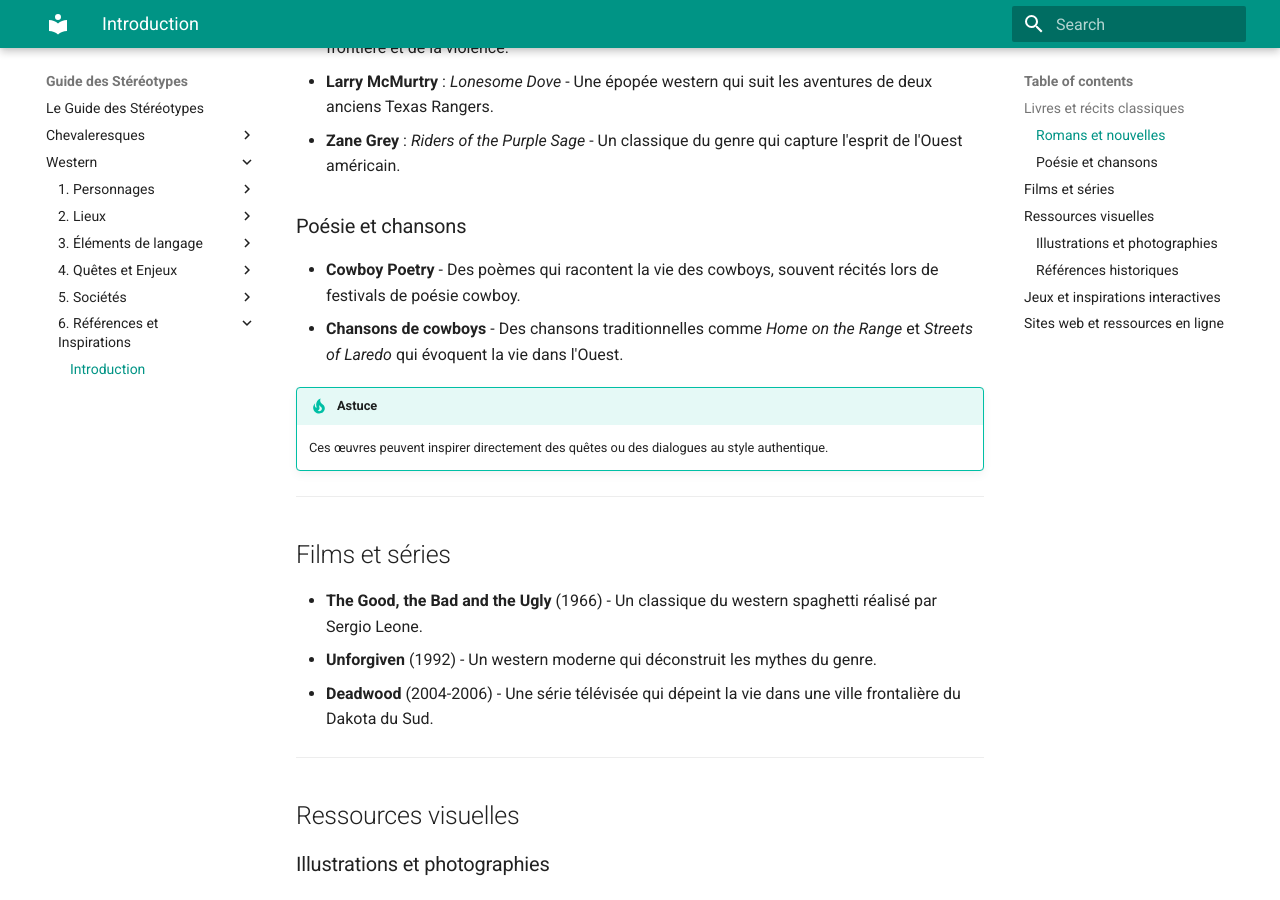
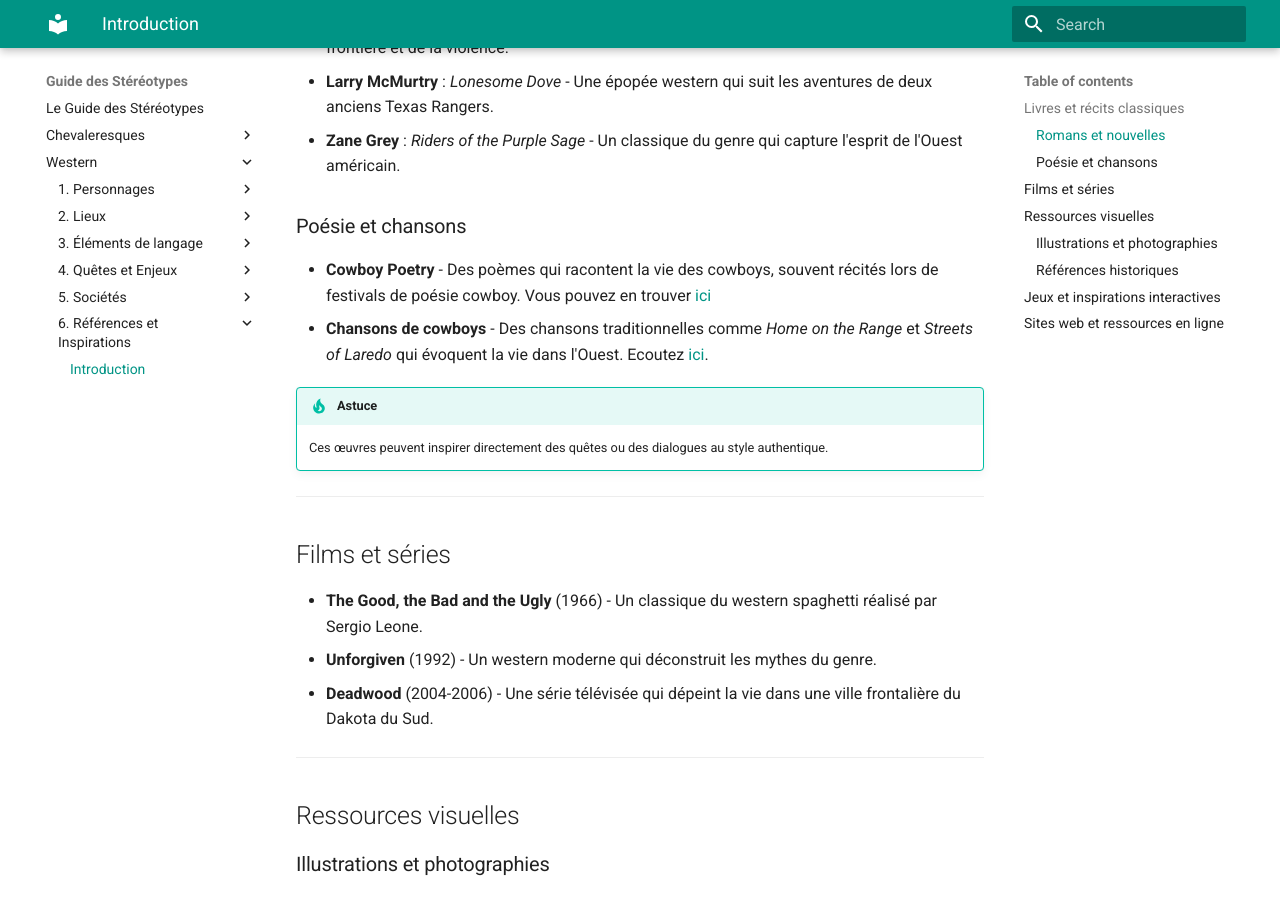
Before and after one commit to FlorianDufour/guide_stereo_impro, an MkDocs documentation site: the page built from docs/Western/6. Références et Inspirations/index.md, in a window 1280 px wide and 900 px high, scrolled down 410 px. Built offline with MkDocs 1.6.1 and Material for MkDocs 9.7.7, drawn with Linux system fonts in a browser that asks for light colours; some of the changed text lies outside the part shown.

Commit message:
improve reference

```diff
--- a/docs/Western/6. Références et Inspirations/index.md
+++ b/docs/Western/6. Références et Inspirations/index.md
@@ -14,8 +14,8 @@ Cette section rassemble des ressources pour approfondir vos connaissances sur le
 
 ### Poésie et chansons
 
-- **Cowboy Poetry** - Des poèmes qui racontent la vie des cowboys, souvent récités lors de festivals de poésie cowboy.
-- **Chansons de cowboys** - Des chansons traditionnelles comme *Home on the Range* et *Streets of Laredo* qui évoquent la vie dans l'Ouest.
+- **Cowboy Poetry** - Des poèmes qui racontent la vie des cowboys, souvent récités lors de festivals de poésie cowboy. Vous pouvez en trouver [ici](https://khamush.com/cowboy-poems/)
+- **Chansons de cowboys** - Des chansons traditionnelles comme *Home on the Range* et *Streets of Laredo* qui évoquent la vie dans l'Ouest. Ecoutez [ici](https://the-western-shop.com/blogs/blog-du-western/musiques-de-western).
 
 !!! tip "Astuce"
     Ces œuvres peuvent inspirer directement des quêtes ou des dialogues au style authentique.
```
Also changed, not shown: other parts of docs/Western/6. Références et Inspirations/index.md (+2 -2 lines).
